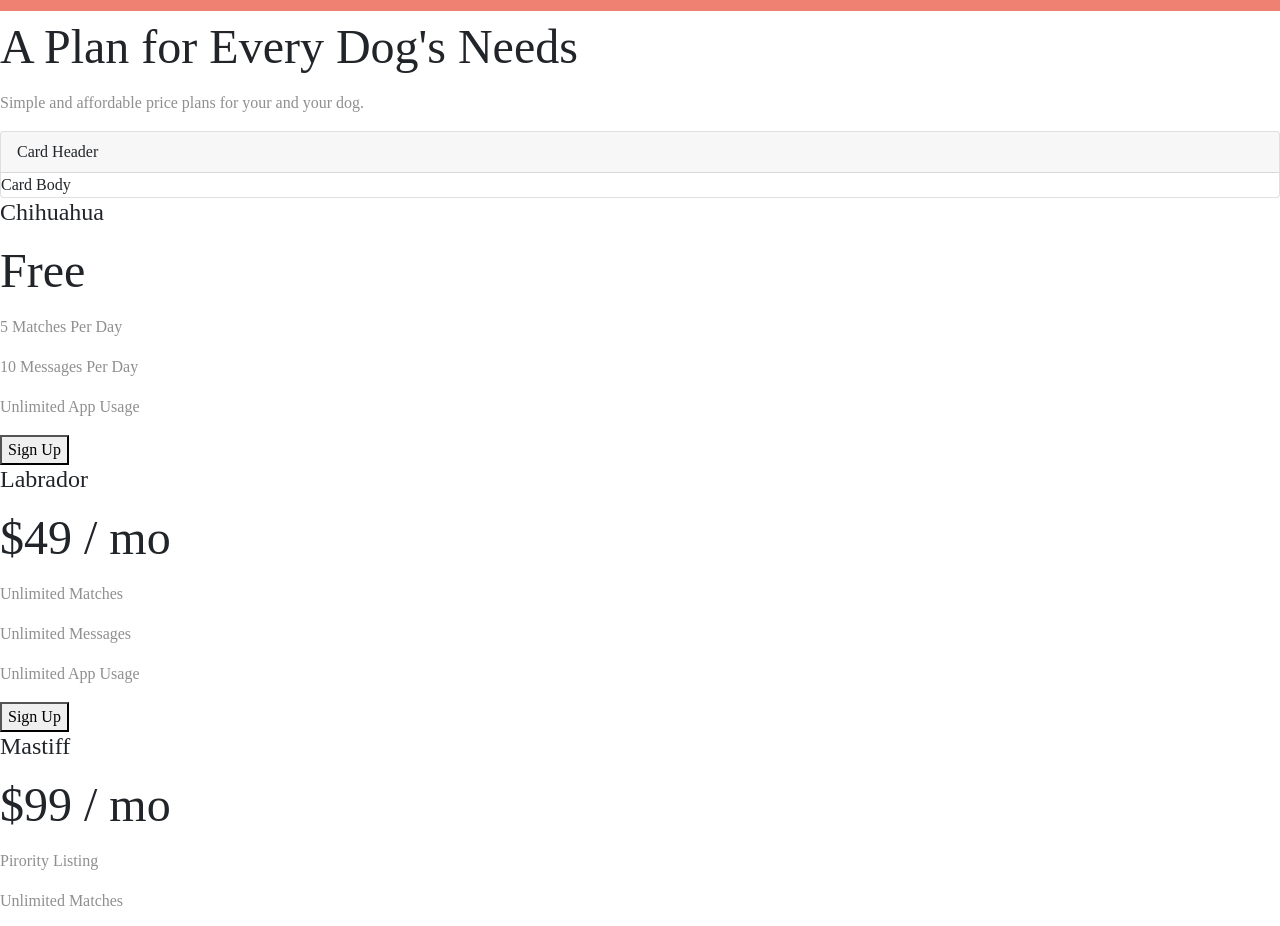
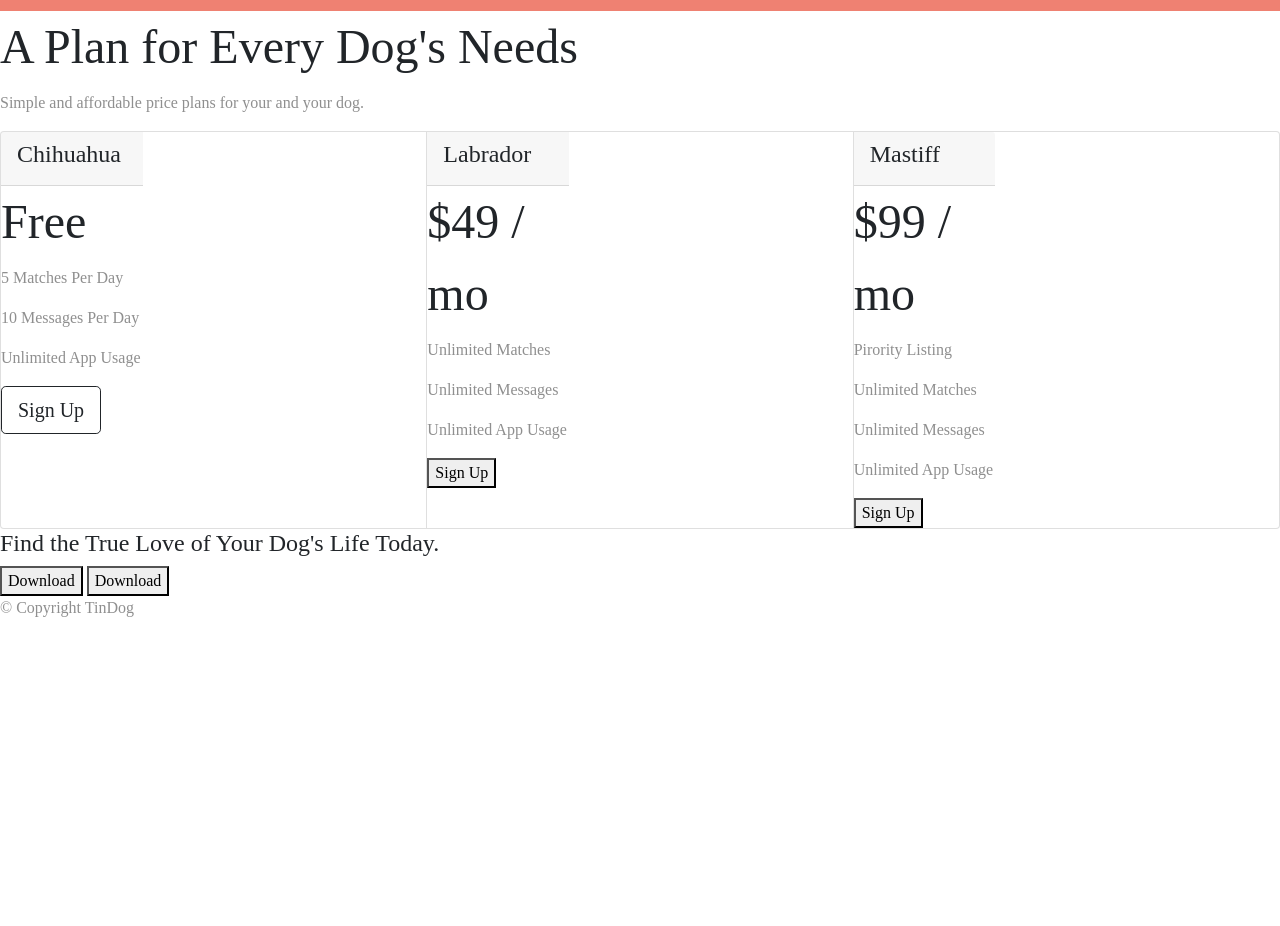
Before and after one commit to Daadokyi/TinDog-Start-master, a plain HTML site: page index.html in a window 1280 px wide. Shown: the part 1700-2626 px from the top of the page. After the commit the page ends 2336 px from the top, so only its background shows below. Drawn offline with nearby package versions, Linux system fonts and the light colour scheme.

Commit message:
card-group

```diff
--- a/index.html
+++ b/index.html
@@ -120,7 +120,7 @@
 
         </button>
         <button class="carousel-control-next" type="button" data-bs-target="#testimonials-carousel" data-bs-slide="next">
-    <span class="carousel-control-next-icon" ></span>
+          <span class="carousel-control-next-icon"></span>
 
         </button>
       </div>
@@ -150,42 +150,72 @@
     <h2>A Plan for Every Dog's Needs</h2>
     <p>Simple and affordable price plans for your and your dog.</p>
 
+    <div class="row">
 
-    <div class = "card">
-    <div class = "card-header">
-         Card Header
+      <div class="card-group">
+        <div class="card">
+          <div class="col-lg-4 col-md-6">
+            <div class="card-header">
+              <h3>Chihuahua</h3>
             </div>
-    <div class = "card-Body">
-        Card Body
+            <div class="card-Body">
+              <h2>Free</h2>
+              <p>5 Matches Per Day</p>
+              <p>10 Messages Per Day</p>
+              <p>Unlimited App Usage</p>
+              <button class="btn btn-lg btn-block btn-outline-dark" type="button">Sign Up</button>
+            </div>
+          </div>
+
+
+        </div>
+
+        <div class="card">
+          <div class="col-lg-4 col-md-4">
+            <div class="card-header">
+              <h3>Labrador</h3>
+            </div>
+            <div class="card-Body">
+              <h2>$49 / mo</h2>
+              <p>Unlimited Matches</p>
+              <p>Unlimited Messages</p>
+              <p>Unlimited App Usage</p>
+              <button type="button">Sign Up</button>
+
+            </div>
+          </div>
+
+
+        </div>
+
+        <div class="card">
+          <div class="col-lg-4 col-md-12">
+            <div class="card-header">
+              <h3>Mastiff</h3>
+            </div>
+            <div class="card-Body">
+              <h2>$99 / mo</h2>
+              <p>Pirority Listing</p>
+              <p>Unlimited Matches</p>
+              <p>Unlimited Messages</p>
+              <p>Unlimited App Usage</p>
+              <button type="button">Sign Up</button>
+            </div>
+          </div>
+
+
+        </div>
       </div>
     </div>
 
 
 
 
-    <h3>Chihuahua</h3>
-    <h2>Free</h2>
-    <p>5 Matches Per Day</p>
-    <p>10 Messages Per Day</p>
-    <p>Unlimited App Usage</p>
-    <button type="button">Sign Up</button>
 
 
-    <h3>Labrador</h3>
-    <h2>$49 / mo</h2>
-    <p>Unlimited Matches</p>
-    <p>Unlimited Messages</p>
-    <p>Unlimited App Usage</p>
-    <button type="button">Sign Up</button>
 
 
-    <h3>Mastiff</h3>
-    <h2>$99 / mo</h2>
-    <p>Pirority Listing</p>
-    <p>Unlimited Matches</p>
-    <p>Unlimited Messages</p>
-    <p>Unlimited App Usage</p>
-    <button type="button">Sign Up</button>
+
 
   </section>
 
```
Also changed, not shown: 1 other file. Lines whose indentation alone changed are shown as unchanged.
